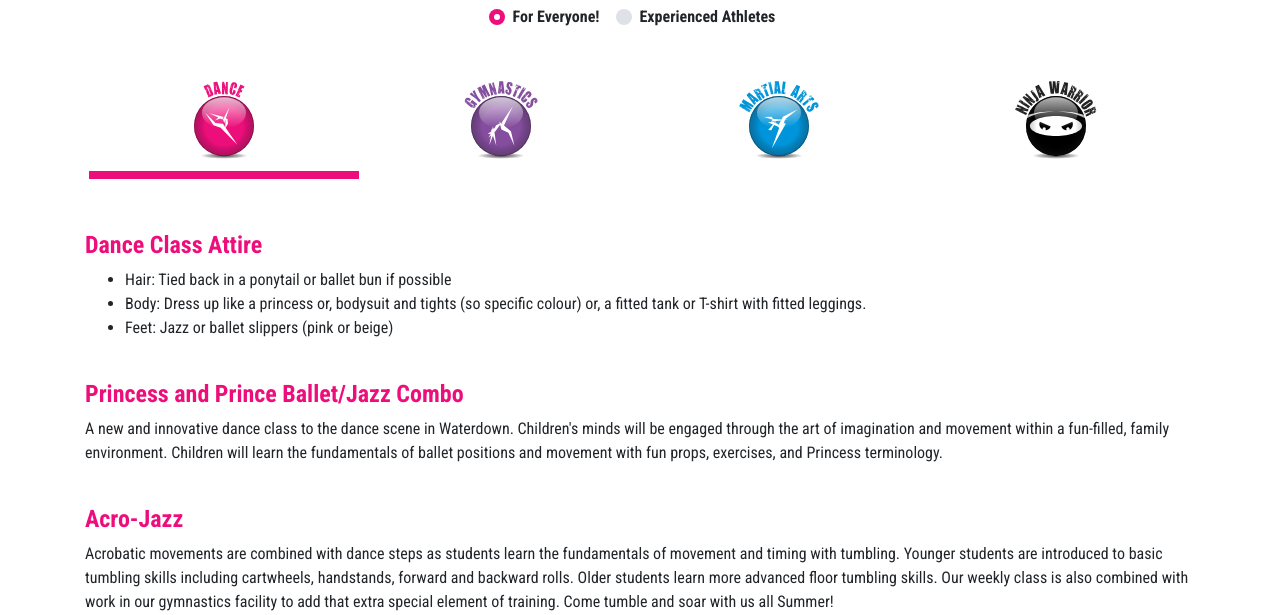
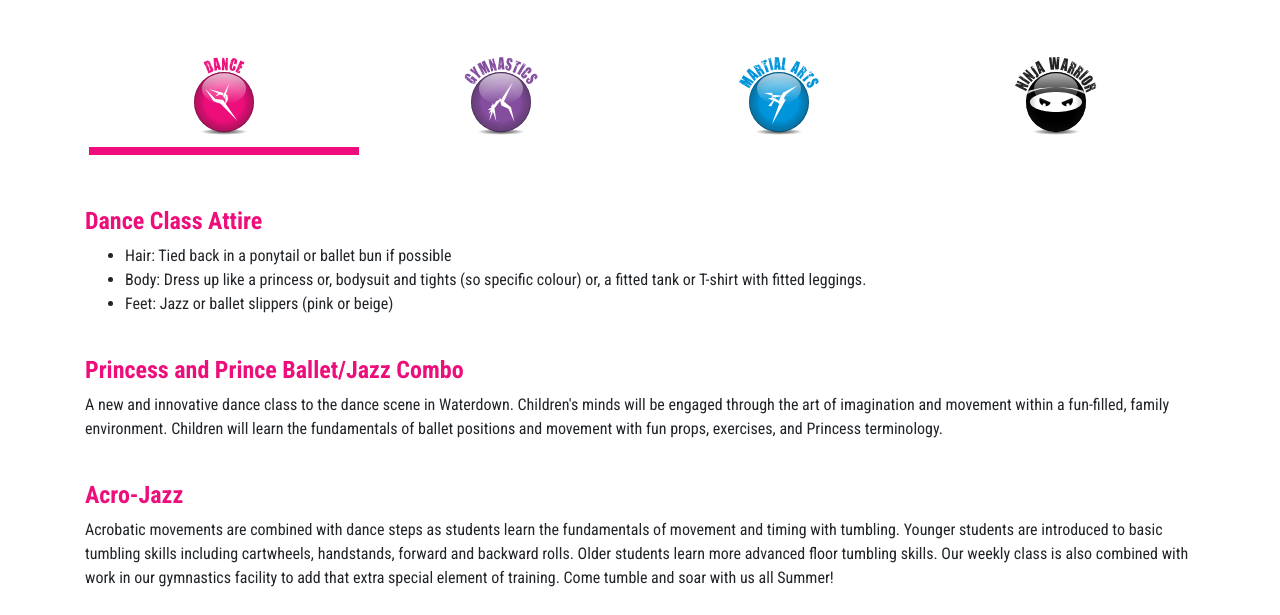
Before and after one commit to rcantin/tdc, a plain HTML site: page program-summerclasses.html in a window 1280 px wide. Shown: the part 185-800 px from the top of the page. Drawn offline with nearby package versions, Linux system fonts and the light colour scheme; no server answers; a script that the page names is missing; files whose address does not match are found by name.

Commit message:
Removed selection for everyone and experienced atheletes from summer classes page as per Brandy

```diff
--- a/program-summerclasses.html
+++ b/program-summerclasses.html
@@ -48,7 +48,7 @@
     <div class="container pb-5 pt-5 mt-5">
       <div class="h2 font-tdc text-dark text-center text-uppercase py-4">2022 Summer Classes</div>
 
-      <div class="d-flex justify-content-center align-items-center pb-5" ng-init="classtype='Recreational'">
+      <!-- <div class="d-flex justify-content-center align-items-center pb-5" ng-init="classtype='Recreational'">
         <div class="custom-control custom-radio custom-control-inline">
           <input class="custom-control-input" type="radio" name="classtype" id="classtype1" value="Recreational" ng-model="classtype" />
           <label class="custom-control-label font-weight-bold" for="classtype1">For Everyone!</label>
@@ -57,9 +57,10 @@
           <input class="custom-control-input" type="radio" name="classtype" id="classtype2" value="Competitive" ng-model="classtype" />
           <label class="custom-control-label font-weight-bold" for="classtype2">Experienced Athletes</label>
         </div>
-      </div>
+      </div> -->
 
-      <div ng-if="classtype=='Recreational'">
+      <div class="py-5">
+      <!-- <div ng-if="classtype=='Recreational'"> -->
         <div class="row no-gutters justify-content-center pb-5" ng-init="camptype='dance'">
           <div class="col text-center p-1">
             <a ng-click="camptype='dance'">
```
